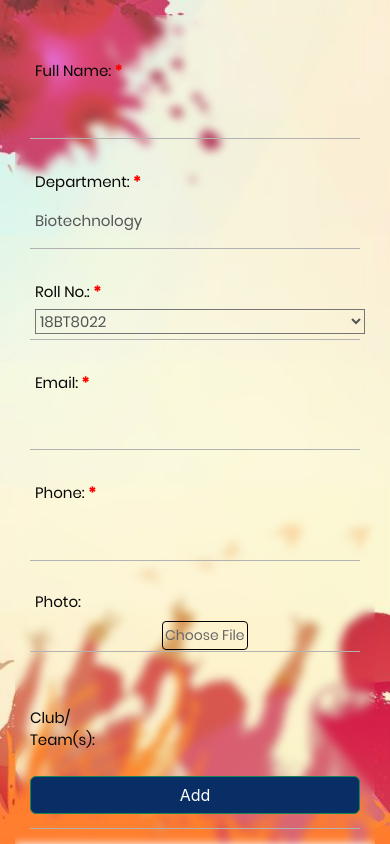
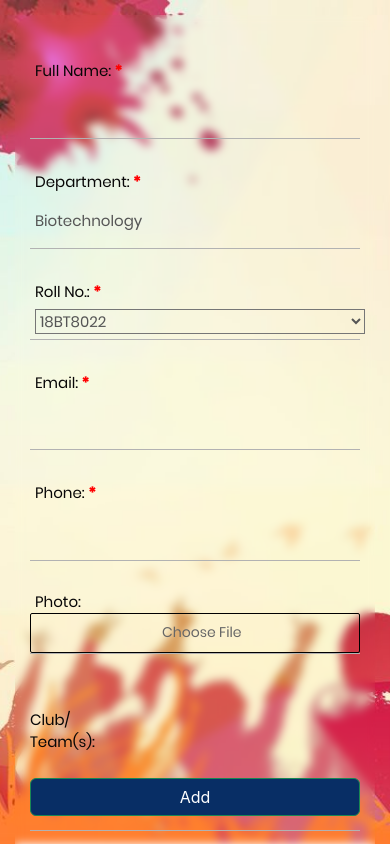
Before and after one commit to lcnitdgp/Prom_2023, a React (Create React App) app in the folder client/: page / in a window 390 px wide. Both pictures are taken after a click on the button "Submit". Shown: the top 844 px of the page. Built offline with nearby package versions, Linux system fonts and the light colour scheme; some icons are missing.

Commit message:
correct alignment

```diff
--- a/client/public/css/main.css
+++ b/client/public/css/main.css
@@ -518,9 +518,22 @@ textarea.input100 {
 }
 
 @media (max-width: 992px) {
+
   .alert-validate::before {
     visibility: visible;
     opacity: 1;
+  }
+  .contact100-form {
+    padding: 43px 15px 57px 15px;
+  }
+
+  .label-input100 {
+    text-align: left;
+    position: unset;
+    top: unset;
+    left: unset;
+    width: 100%;
+    padding: 0 5px;
   }
 }
 
--- a/client/src/components/DetailsForm.css
+++ b/client/src/components/DetailsForm.css
@@ -68,3 +68,14 @@
 .DetailsForm{
   background: transparent;
 }
+
+@media (max-width: 992px){
+  .photo{
+    left: 40%;
+  }
+}
+@media(min-width: 993px){
+  .photo{
+    left: 40%;
+  }
+}
--- a/client/src/components/DetailsForm.jsx
+++ b/client/src/components/DetailsForm.jsx
@@ -430,7 +430,9 @@ export default function DetailsForm() {
                       <span className="label-input100">
                         Photo:
                     </span>
-                      <BootstrapForm.Control
+
+                    <div style={{border: "1px solid black", top: "10px", borderRadius: "2px"}}>
+                     <BootstrapForm.Control
                         type="file"
                         name="photo"
                         accept="image/*"
@@ -439,21 +441,19 @@ export default function DetailsForm() {
                         }}
                         style={{opacity: "0%"}}
                       />
-                       <p style={{ position: 'absolute',
-                        // width: "100%",
+                       <p className='photo' style={{ position: 'absolute',
+                         width: "100%",
                         zIndex: "-1",
                         top: "30px",
                         alignItems:"center",
-                        left: "40%",
-                        border: "1px solid black",
-                        borderRadius: "4px",
-                        padding: "2px"}}>Choose File</p>
+                        }}>Choose File</p>
                       {values.image ? (
                         <img id="photo-display" src={values.image} />
                       ) : null}
 
                       <span className="focus-input100" ></span>
                     </div>
+                   </div>
 
                     {errors.image && touched.image && (
                       <div className="error-message">{errors.image}</div>
```
